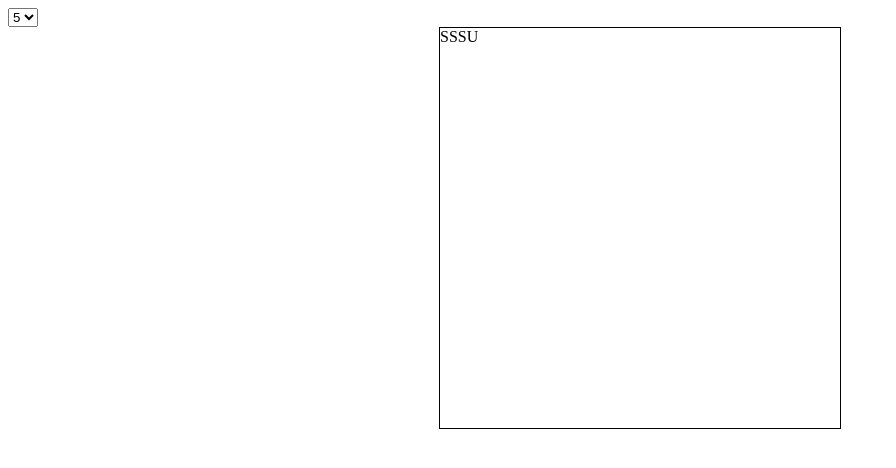
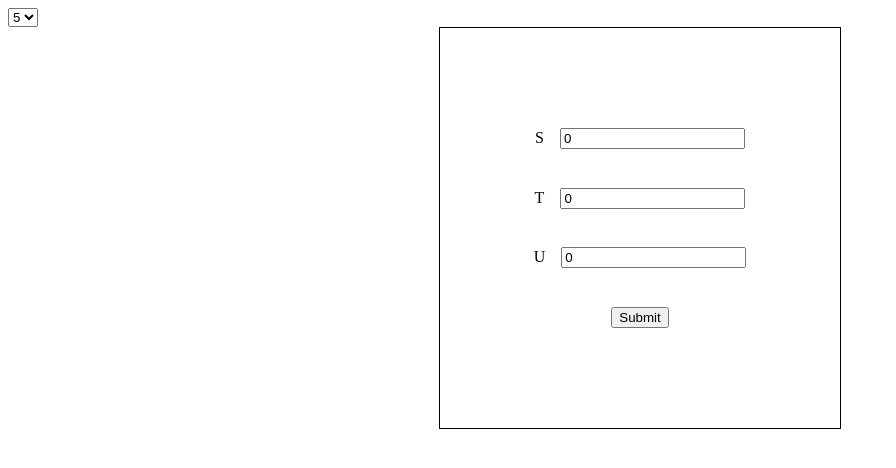
Before and after one commit to gabrielrotbart/memorx, a React (Create React App) app: page / in a window 1280 px wide. Both pictures are taken after a click on the button "Show Letters!". Shown: the top 468 px of the page, without its empty margins (0-896 px from the left). Built offline with nearby package versions, Linux system fonts and the light colour scheme.

Commit message:
submit answers, get results

```diff
--- a/src/components/CanvasController.js
+++ b/src/components/CanvasController.js
@@ -52,9 +52,7 @@ class CanvasController extends React.Component {
 
   renderQuiz() {
     return (
-      <Canvas>
-        <Quiz displayedLetters={this.state.letters}/>
-      </Canvas>
+      <Quiz displayedLetters={this.state.letters} possibleLetters={this.props.possibleLetters}/>
     )
   }
 
--- a/src/components/Quiz.js
+++ b/src/components/Quiz.js
@@ -1,4 +1,7 @@
 import React from 'react'
+import Canvas from './Canvas'
+import Button from './Button';
+import QuizResult from './QuizResult'
 
 class Quiz extends React.Component {
 
@@ -6,13 +9,67 @@ class Quiz extends React.Component {
     super(props);
 
     this.state = {
-      hasAnswered: false
+      hasAnswered: false,
+      answers: props.possibleLetters.reduce((answers, letter) => {
+        answers[letter] = 0
+        return answers
+      }, {})
     }
+
+    this.submitQuiz = this.submitQuiz.bind(this)
+    this.updateAnswers = this.updateAnswers.bind(this)
+  }
+
+  countLetters() {
+    const letters = this.props.displayedLetters
+
+    return letters.reduce((letterCounts, letter) => {
+      letterCounts[letter] ? letterCounts[letter]++ : letterCounts[letter] = 1
+
+      return letterCounts
+    }, {})
+  }
+
+  submitQuiz(event) {
+    event.preventDefault()
+    this.setState({hasAnswered: true})
+  }
+
+  updateAnswers(event) {
+    event.preventDefault()
+
+    let newNumber = Number.parseInt(event.target.value, 10)
+    newNumber = Number.isNaN(newNumber) ? '' : newNumber
+
+    let newAnswers = Object.assign(this.state.answers, {})
+    newAnswers[event.target.name] = newNumber
+
+    this.setState({answers: newAnswers})
+  }
+
+  renderQuiz() {
+    return (
+      <form className='quiz-form'>
+        {
+          this.props.possibleLetters.map((letter) => {
+            return (
+              <label key={letter}>
+                <span className='quizzed-letter'>{letter}</span>
+                <input value={this.state.answers[letter]} name={letter} type='number' onChange={this.updateAnswers} />
+              </label>
+            )
+          })
+        }
+        <Button text='Submit' onClick={this.submitQuiz}/>
+      </form>
+    )
   }
 
   render() {
-    return(
-      <div>{this.props.displayedLetters}</div>
+    return (
+      <Canvas extraClasses={['quiz-canvas']}>
+        { this.state.hasAnswered ? <QuizResult letterCounts={this.countLetters()} answers={this.state.answers} /> : this.renderQuiz() }
+      </Canvas>
     )
   }
 }
--- /dev/null
+++ b/src/components/QuizResult.js
@@ -0,0 +1,67 @@
+import React from 'react'
+import Canvas from './Canvas'
+
+class QuizResult extends React.Component {
+
+  constructor(props) {
+    super(props);
+
+    this.results = this.results.bind(this)
+  }
+
+  results() {
+    const letters = Object.keys(this.props.answers)
+
+    return letters.map((letter) => {
+      let result = {
+        letter: letter,
+        answered: this.props.answers[letter],
+        displayed: this.props.letterCounts[letter] || 0,
+      }
+
+      return result
+    })
+  }
+
+  calculatePrecentage() {
+    const letterCounts = this.props.letterCounts
+    const letters = Object.keys(letterCounts)
+    const answers = this.props.answers
+
+    const precentages = letters.map((letter) => {
+      const incorrect = Math.abs(letterCounts[letter] - answers[letter])
+      return 1 - (incorrect / letterCounts[letter])
+    })
+
+    console.log(precentages)
+
+    const total = precentages.reduce((sum, precentage) => {
+      return sum + precentage
+    })
+
+    return (total / letters.length) * 100
+  }
+
+  render() {
+    const results = this.results()
+
+    return (
+      <div>
+        <div className='answers'>
+          {
+            results.map((result) => {
+              return (
+                <div className='answer' key={result.letter}>
+                  <span>{result.letter}</span><span>{result.answered} / {result.displayed}</span>
+                </div>
+              )
+            })
+          }
+        </div>
+        <div>{this.calculatePrecentage()}%</div>
+      </div>
+    )
+  }
+}
+
+export default QuizResult
--- a/src/css/style.css
+++ b/src/css/style.css
@@ -6,6 +6,19 @@
   position: relative;
 }
 
-.btn {
-  margin: auto;
+.quiz-canvas, .quiz-form {
+  display: flex;
+  flex-direction: column;
+  align-items: center;
+  justify-content: center;
 }
+
+.quiz-form {
+  width: 100%;
+  height: 50%;
+  justify-content: space-between;
+}
+
+.quizzed-letter {
+  margin-right: 1rem;
+}
```
